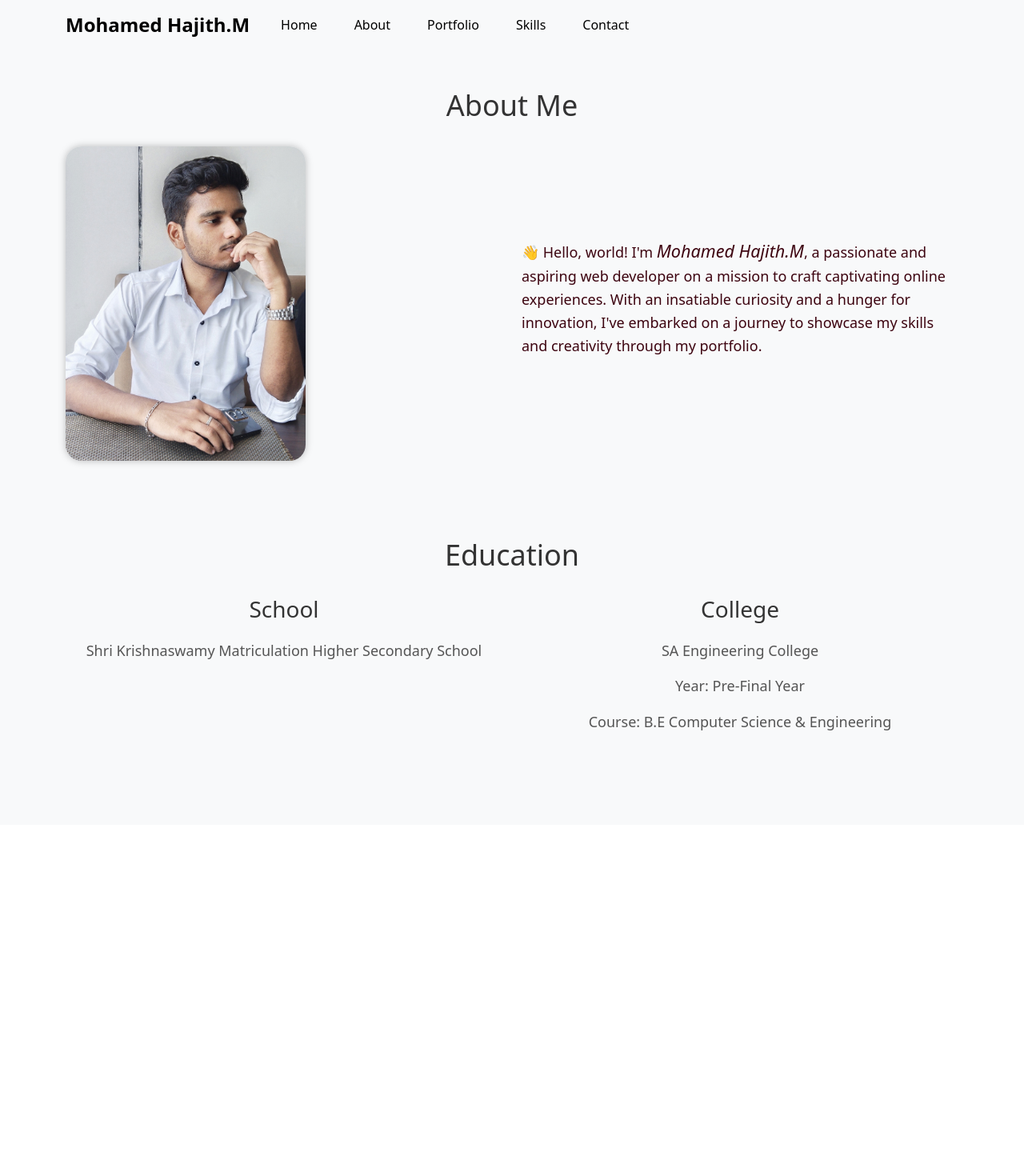
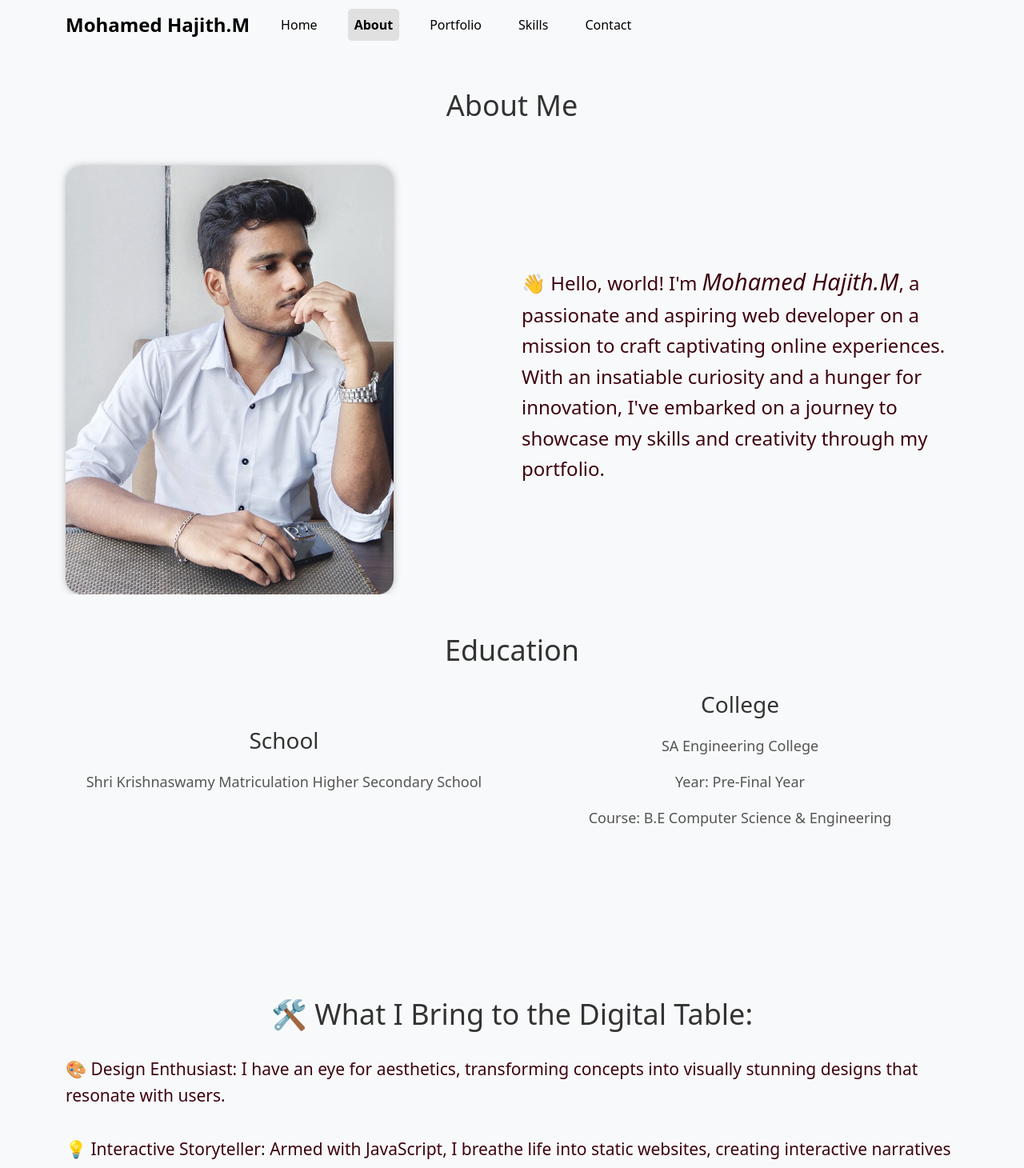
Before and after one commit to HAJITH-M/Portfolio-angular, an Angular app in the folder Porfolio/: page /about in a window 1280 px wide. Shown: the top 1460 px of the page at 80% size. Before the commit the page ends 1031 px from the top, so only its background shows below. Built offline with nearby package versions, Linux system fonts and the light colour scheme.

Commit message:
about rectified

```diff
--- a/Porfolio/package.json
+++ b/Porfolio/package.json
@@ -18,7 +18,9 @@
     "@angular/platform-browser": "^16.2.0",
     "@angular/platform-browser-dynamic": "^16.2.0",
     "@angular/router": "^16.2.0",
+    "angular": "^1.8.3",
     "bootstrap": "^5.3.1",
+    "cli": "^1.0.1",
     "popper.js": "^1.16.1",
     "rxjs": "~7.8.0",
     "tslib": "^2.3.0",
--- a/Porfolio/src/app/about/about.component.css
+++ b/Porfolio/src/app/about/about.component.css
@@ -32,8 +32,6 @@
 }
 
 
-
-
 /* Custom CSS for About Section */
 #about {
   background-color: #f8f9fa;
@@ -51,20 +49,19 @@
 }
 
 #about img {
-    border-radius: 10px;
+  border-radius: 20px;
 box-shadow: 0px 0px 10px rgba(0, 0, 0, 0.25);
-    width: 300px;
-    height: auto;
-    max-width: 100%;
-    border-radius: 20px;
+
+
 }
 
 #about p {
-    font-size: 18px;
+  font-size: 21px;
   color: #666;
   line-height: 1.6;
   height: auto;
   width: auto;
+  align-items: center;
 }
 
 /* Media Query for Smaller Screens */
@@ -79,6 +76,7 @@
     margin-left: auto;
   }
 }
+
 
 /* Custom CSS for Education Section */
 #education {
--- a/Porfolio/src/app/about/about.component.html
+++ b/Porfolio/src/app/about/about.component.html
@@ -10,8 +10,8 @@
           <li class="nav-item">
               <a class="nav-link"  routerLink="/" >Home</a>
             </li>
-          <li class="nav-item">
-            <a class="nav-link"  routerLink="/about" >About</a>
+        <li class="nav-item"  style="border-radius: 5px;">
+          <a class="nav-link"  routerLink="/about" style="color: rgb(0, 0, 0); font-weight: bold; border-radius: 5px; background-color: rgb(224, 224, 224); " >About</a>
         </li>
 
         <li class="nav-item">
@@ -32,19 +32,14 @@
 <!-- About Section -->
     <section id="about" class="py-5">
       <div class="container">
-    <h2 class="text-center">About Me</h2>
+        <h2 class="text-center">About Me</h2><br>
         <div class="row">
           <div class="col-md-6">
-        <img src="assets\about.jpg" alt="Your Name" class="img-fluid">
+            <img src="assets\about.jpg" alt="Your Name" class="img-fluid" style="max-width: 75%; height: 20%; border-radius: 20px;">
           </div>
           <div class="col-md-6">
-        <p style=" font-size:large;  color: rgb(61, 4, 16);">👋 Hello, world! I'm <span style="font-size: larger; font-style: italic; font-weight:500;">Mohamed Hajith.M</span>, a passionate and aspiring web developer on a mission to craft captivating online experiences. With an insatiable curiosity and a hunger for innovation, I've embarked on a journey to showcase my skills and creativity through my portfolio.</p>
+            <p style=" font-size:x-large;  color: rgb(61, 4, 16);">👋 Hello, world! I'm <span style="font-size: larger; font-style: italic; font-weight:500;">Mohamed Hajith.M</span>, a passionate and aspiring web developer on a mission to craft captivating online experiences. With an insatiable curiosity and a hunger for innovation, I've embarked on a journey to showcase my skills and creativity through my portfolio.</p>
           </div>
-    </div>
-  </div>
-</section>
-
-
 
               <!-- Education Section -->
 <section id="education" class="py-5 bg-light">
@@ -64,3 +59,27 @@
     </div>
   </div>
 </section>
+        </div>
+      </div>
+
+
+    </section>
+
+    <!-- About Section -->
+<section id="about" class="py-5">
+  <div class="container">
+    <h2 class="text-center">🛠️ What I Bring to the Digital Table:</h2>
+
+
+      <div >
+        <p style="color: rgb(61, 4, 16);">
+
+          🎨 Design Enthusiast: I have an eye for aesthetics, transforming concepts into visually stunning designs that resonate with users. <br><br>
+
+          💡 Interactive Storyteller: Armed with JavaScript, I breathe life into static websites, creating interactive narratives that engage and captivate. <br><br>
+
+          📱 Mobile-First Advocate: In a mobile-driven world, I'm committed to designing seamless experiences that shine across all devices.</p>
+      </div>
+
+  </div>
+  </section>
--- a/Porfolio/src/app/contact/contact.component.html
+++ b/Porfolio/src/app/contact/contact.component.html
@@ -21,8 +21,8 @@
             <a class="nav-link" routerLink="/skills">Skills</a>
           </li>
 
-          <li class="nav-item">
-            <a class="nav-link" routerLink="/contact">Contact</a>
+          <li class="nav-item"  style="border-radius: 5px;">
+            <a class="nav-link" routerLink="/contact"  style="color: rgb(0, 0, 0); font-weight: bold; border-radius: 5px; background-color: rgb(224, 224, 224); ">Contact</a>
           </li>
         </ul>
       </div>
--- a/Porfolio/src/app/home/home.component.css
+++ b/Porfolio/src/app/home/home.component.css
@@ -50,20 +50,19 @@
   }
 
   #about img {
-    border-radius: 10px;
-    box-shadow: 0px 0px 10px rgba(0, 0, 0, 0.25);
-    width: 300px;
-    height: auto;
-    max-width: 100%;
     border-radius: 20px;
+  box-shadow: 0px 0px 10px rgba(0, 0, 0, 0.25);
+
+
   }
 
   #about p {
-    font-size: 18px;
+    font-size: 21px;
     color: #666;
     line-height: 1.6;
     height: auto;
     width: auto;
+    align-items: center;
   }
 
   /* Media Query for Smaller Screens */
--- a/Porfolio/src/app/home/home.component.html
+++ b/Porfolio/src/app/home/home.component.html
@@ -35,14 +35,15 @@
     <h2 class="text-center">About Me</h2>
     <div class="row">
       <div class="col-md-6">
-          <img src="assets\about.jpg" alt="Your Name" class="img-fluid">
+        <img src="assets\about.jpg" alt="Your Name" class="img-fluid" style="max-width: 75%; height: 20%; border-radius: 20px;">
       </div>
       <div class="col-md-6">
-          <br><p style=" font-size:large;  color: rgb(61, 4, 16);">👋 Hello, world! I'm <span style="font-size: larger; font-style: italic; font-weight:500;">Mohamed Hajith.M</span>, a passionate and aspiring web developer on a mission to craft captivating online experiences. With an insatiable curiosity and a hunger for innovation, I've embarked on a journey to showcase my skills and creativity through my portfolio.</p>
+        <p style=" font-size:x-large;  color: rgb(61, 4, 16);">👋 Hello, world! I'm <span style="font-size: larger; font-style: italic; font-weight:500;">Mohamed Hajith.M</span>, a passionate and aspiring web developer on a mission to craft captivating online experiences. With an insatiable curiosity and a hunger for innovation, I've embarked on a journey to showcase my skills and creativity through my portfolio.</p>
       </div>
     </div>
   </div>
 </section>
+
 
 
 <!-- About Section -->
--- a/Porfolio/src/app/portfolio/portfolio.component.html
+++ b/Porfolio/src/app/portfolio/portfolio.component.html
@@ -1,5 +1,5 @@
 <!-- Navigation Bar -->
-<nav class="navbar navbar-expand-lg navbar-light bg-light">
+<br><nav class="navbar navbar-expand-lg navbar-light bg-light">
     <div class="container">
       <a class="navbar-brand" href="#">Mohamed Hajith.M</a>
       <button class="navbar-toggler" type="button" data-bs-toggle="collapse" data-bs-target="#navbarNav" aria-controls="navbarNav" aria-expanded="false" aria-label="Toggle navigation">
@@ -14,8 +14,8 @@
             <a class="nav-link"  routerLink="/about" >About</a>
           </li>
 
-          <li class="nav-item">
-            <a class="nav-link" routerLink="/portfolio">Portfolio</a>
+          <li class="nav-item"  style="border-radius: 5px;">
+            <a class="nav-link" routerLink="/portfolio" style="color: rgb(0, 0, 0); font-weight: bold; border-radius: 5px; background-color: rgb(224, 224, 224); ">Portfolio</a>
           </li>
           <li class="nav-item">
             <a class="nav-link" routerLink="/skills">Skills</a>
--- a/Porfolio/src/app/project1/project1.component.html
+++ b/Porfolio/src/app/project1/project1.component.html
@@ -61,7 +61,7 @@
         <div class="portfolio-item">
           <img src="assets\project.1\Screenshot (10).png" alt="Project 2" class="fixed-image">
           <h4 class="card-title">Success Page</h4>
-        </div>
+        </div><br>
       </div>
 
       <!-- Portfolio Item 3 -->
--- a/Porfolio/src/app/skills/skills.component.html
+++ b/Porfolio/src/app/skills/skills.component.html
@@ -17,8 +17,8 @@
           <li class="nav-item">
             <a class="nav-link" routerLink="/portfolio">Portfolio</a>
           </li>
-          <li class="nav-item">
-            <a class="nav-link" routerLink="/skills">Skills</a>
+          <li class="nav-item" style="border-radius: 5px;">
+            <a class="nav-link" routerLink="/skills" style="color: rgb(0, 0, 0); font-weight: bold; border-radius: 5px; background-color: rgb(224, 224, 224); ">Skills</a>
           </li>
 
           <li class="nav-item">
```
Also changed, not shown: 1 other file (tests, documents, lock files or other folders). Lines whose indentation alone changed are shown as unchanged.
